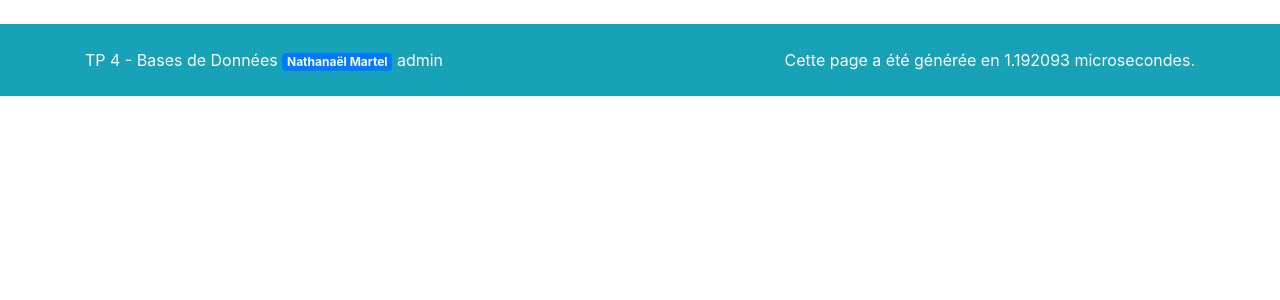
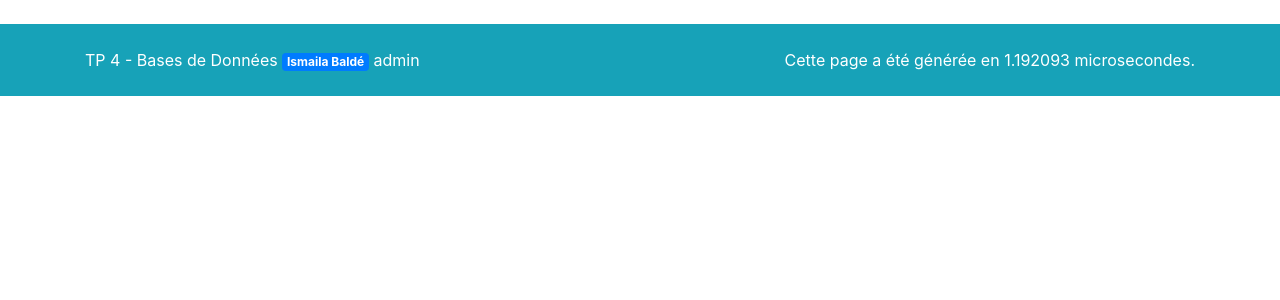
Before and after one commit to pabios/gandal, a PHP site: page /index.php in a window 1280 px wide. Shown: the part 56-356 px from the top of the page. Run offline with PHP 8.4, Linux system fonts and the light colour scheme; data that the repository does not hold is empty.

Commit message:
passage en production

```diff
--- a/_footer.php
+++ b/_footer.php
@@ -4,7 +4,7 @@
     <div class="row">
         <div class="col-sm">
           TP 4 - Bases de Données
-          <span class="badge badge-primary">Nathanaël Martel</span>
+          <span class="badge badge-primary">Ismaila Baldé</span>
           <a href="admin.php" class="text-white">admin</a>
         </div>
         <div class="col-sm text-right">
--- a/_header.php
+++ b/_header.php
@@ -1,4 +1,5 @@
 <?php
+    require_once('./_config.php');
     require_once('./function.php');
     $postCategoryMenu = $pdo->query('SELECT  COUNT(p.id) as nb ,c.id,c.name  FROM category as c INNER JOIN post as p ON c.id = p.category_id  GROUP BY c.id');
 
```
